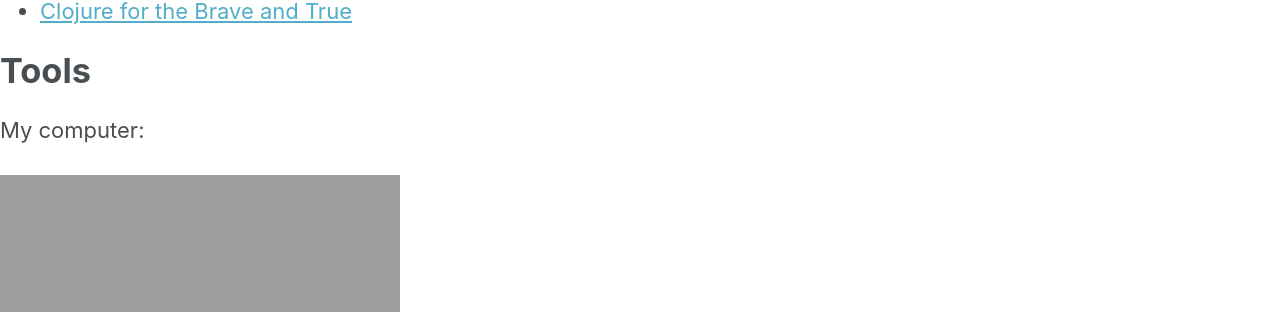
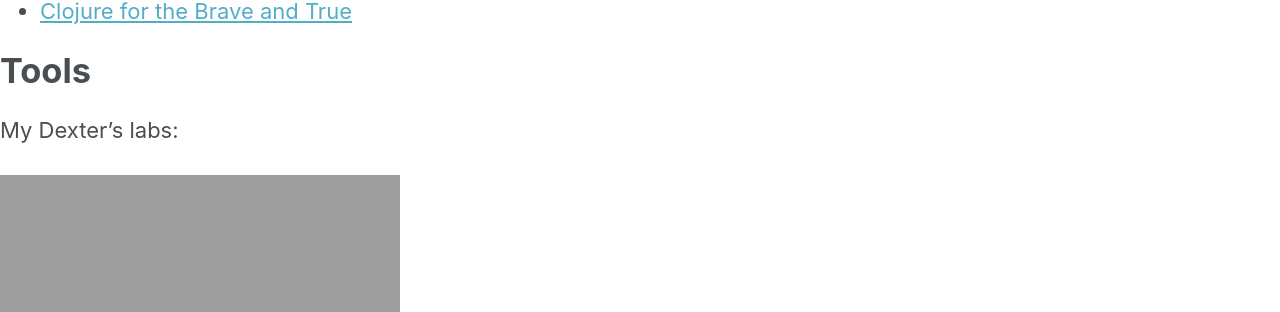
Before and after one commit to edersoncorbari/edersoncorbari.github.io, a Jekyll site: the page built from _posts/2018-11-03-clojure-small-bank.md, in a window 1280 px wide and 900 px high, scrolled down 302 px. Shown: the part 143-455 px from the top of the window. Built offline with Jekyll 4.4.1, drawn with Linux system fonts in a browser that asks for light colours; our own code applies the rules of GitHub Pages for plain Markdown files.

Commit message:
Update 2018-11-03-clojure-small-bank.md

```diff
--- a/_posts/2018-11-03-clojure-small-bank.md
+++ b/_posts/2018-11-03-clojure-small-bank.md
@@ -29,7 +29,7 @@ Before starting I will leave 3 book recommendations:
 
 # Tools
 
-My computer:
+My Dexter's labs:
 
 ![Development Environment]({{ site.url }}{{ site.baseurl }}/assets/images/blog/clojure-developments-vm.png)
 {: .align-center}
```
